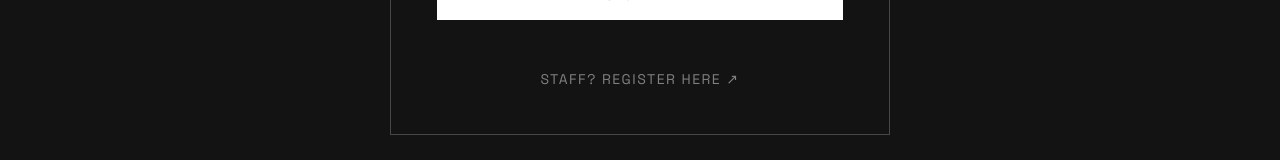
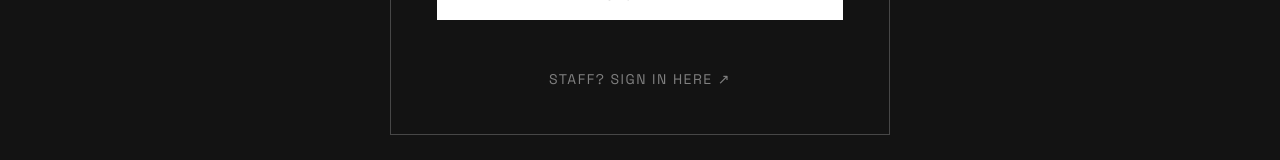
Before and after one commit to x-bananer/mursu-sushi-restaurant, a React (Vite) app in the folder frontend/: page /auth in a window 1280 px wide. Shown: the part 555-715 px from the top of the page. Built offline with nearby package versions, Linux system fonts and the light colour scheme; no server answers.

Commit message:
Add new title

```diff
--- a/frontend/src/components/customer/user/login/login.jsx
+++ b/frontend/src/components/customer/user/login/login.jsx
@@ -93,7 +93,7 @@ export default function Login({ onForgot, onAdminRegister }) {
 					className="auth-card__link"
 					onClick={onAdminRegister}
 				>
-					STAFF? REGISTER HERE ↗
+					STAFF? Sign in HERE ↗
 				</button>
 			</div>
 		</form>
--- a/frontend/src/pages/customer/auth-shell/authShell.jsx
+++ b/frontend/src/pages/customer/auth-shell/authShell.jsx
@@ -69,7 +69,7 @@ export default function Auth() {
       <Modal
         isOpen={activeModal === "admin"}
         onClose={() => setActiveModal(null)}
-        title="Admin Registration"
+        title="Admin Sign"
       >
         <RegisterAdmin onSuccess={() => setActiveModal(null)} />
       </Modal>
```
